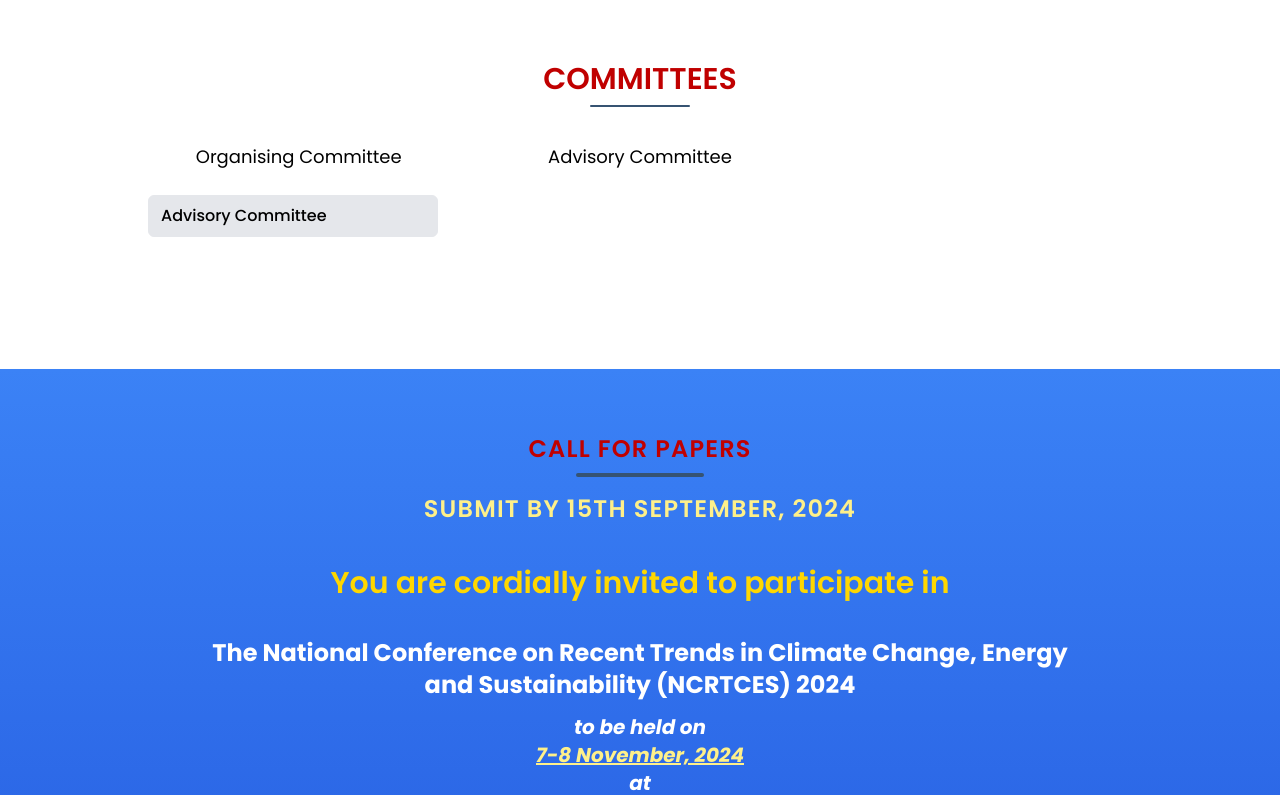
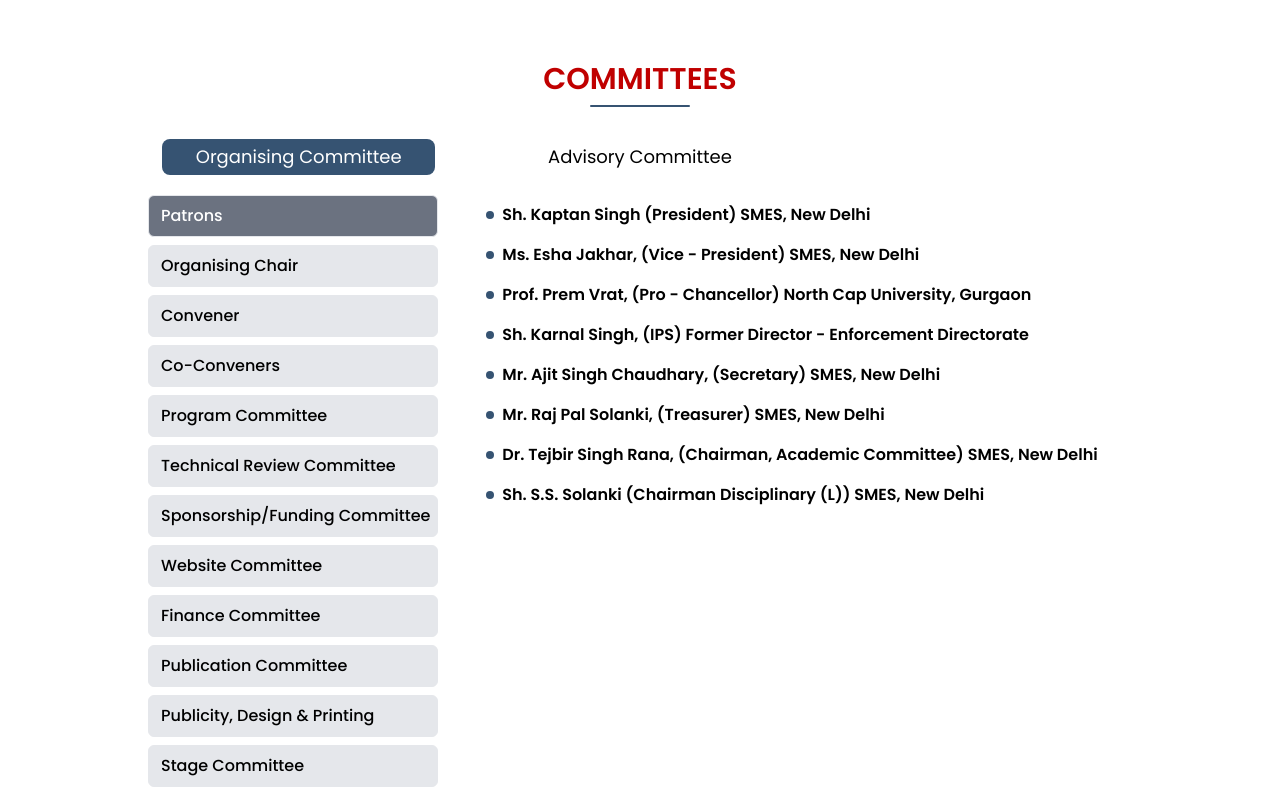
Before and after one commit to c4dr-me/ncrtces-website, a React (Vite) app: page /committee in a window 1280 px wide. Shown: the part 2400-3195 px from the top of the page. Built offline with nearby package versions, Linux system fonts and the light colour scheme.

Commit message:
fix-comite

```diff
--- a/components/MainContent.jsx
+++ b/components/MainContent.jsx
@@ -16,7 +16,7 @@ const divStyle = {
 
 const Main = () => {
   const slides = [
-    { url: '../college_blur_img.png' },
+    { url: 'https://msit.in/media/2017/03/15/aboutmsit.png' },
     { url: 'https://images.squarespace-cdn.com/content/v1/5b9c8fb3c258b42748351a07/1597188834721-JRFYXCZIONFBUFUGUD6V/climate+change+women+gender+equality+action+1' },
     { url: 'https://www.ece.fr/wp-content/uploads/sites/2/2024/04/42045_large.jpg?w=1200&h=630&crop=1' },
     { url: 'https://news.sap.com/india/files/2022/08/09/sustainability-banner.jpg' },
--- a/pages/Committee.jsx
+++ b/pages/Committee.jsx
@@ -3,7 +3,7 @@ import './style.css';
 
 const Committee = () => {
   const [activeCommittee, setActiveCommittee] = useState(null); // Default to 'committee0'
-  const [activeTab, setActiveTab] = useState(null); // Default to 'home'
+  const [activeTab, setActiveTab] = useState('committee0'); // Default to 'home'
   const listRef = useRef(null);
 
   const changeTab = (id) => {
@@ -49,10 +49,10 @@ const Committee = () => {
       const elementPosition = elementRect - bodyRect;
       const offsetPosition = elementPosition - offset;
 
-      window.scrollTo({
-        top: offsetPosition,
-        behavior: 'smooth',
-      });
+      // window.scrollTo({
+      //   top: offsetPosition,
+      //   behavior: 'smooth',
+      // });
     }
   }, [activeTab]);
 
```
